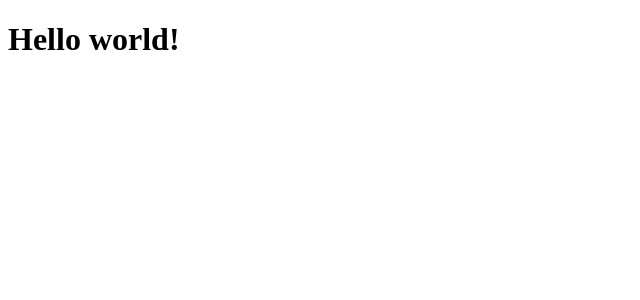
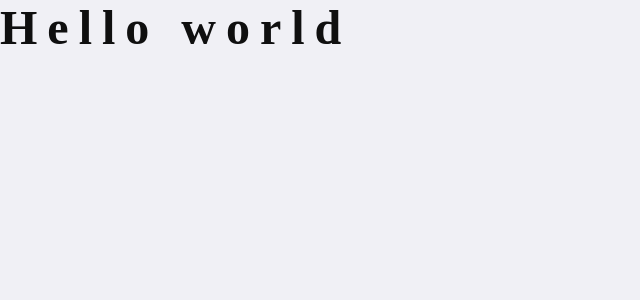
Before and after one commit to cKauan/github-explorer, a React (Create React App) app: page / in a window 1280 px wide. Shown: the top 300 px of the page, without its empty margins (0-640 px from the left). Built offline with nearby package versions, Linux system fonts and the light colour scheme.

Commit message:
setup styled components and add global style

```diff
--- a/src/App.tsx
+++ b/src/App.tsx
@@ -1,6 +1,15 @@
 import React from 'react';
+import { BrowserRouter as Router } from 'react-router-dom';
 import Routes from './routes';
+import GlobalStyle from './styles/global';
 
 export default function App(): JSX.Element {
-	return <Routes />;
+	return (
+		<>
+			<Router>
+				<Routes />
+			</Router>
+			<GlobalStyle />
+		</>
+	);
 }
--- a/src/pages/Dashboard/index.tsx
+++ b/src/pages/Dashboard/index.tsx
@@ -1,5 +1,6 @@
 import React from 'react';
+import { Title } from './styles';
 
 export default function Dashboard(): JSX.Element {
-	return <h1>Hello world!</h1>;
+	return <Title>Hello world</Title>;
 }
--- /dev/null
+++ b/src/pages/Dashboard/styles.ts
@@ -0,0 +1,7 @@
+import styled from 'styled-components';
+
+export const Title = styled.h1`
+	font-size: 48px;
+	color: #0f0f0f;
+	letter-spacing: 10px;
+`;
--- a/src/pages/Repository/index.tsx
+++ b/src/pages/Repository/index.tsx
@@ -1,5 +1,5 @@
 import React from 'react';
 
 export default function Repository(): JSX.Element {
-	return <h1>Hello world!</h1>;
+	return <h1>Hello world from Repository!</h1>;
 }
--- a/src/routes/index.tsx
+++ b/src/routes/index.tsx
@@ -1,15 +1,13 @@
 import React from 'react';
-import { BrowserRouter as Router, Route, Switch } from 'react-router-dom';
+import { Route, Switch } from 'react-router-dom';
 import Dashboard from '../pages/Dashboard';
 import Repository from '../pages/Repository';
 
 export default function Routes(): JSX.Element {
 	return (
-		<Router>
-			<Switch>
-				<Route path="/" exact component={Dashboard} />
-				<Route path="/" component={Repository} />
-			</Switch>
-		</Router>
+		<Switch>
+			<Route path="/" exact component={Dashboard} />
+			<Route path="/repository" component={Repository} />
+		</Switch>
 	);
 }
--- /dev/null
+++ b/src/styles/global.ts
@@ -0,0 +1,14 @@
+import { createGlobalStyle } from 'styled-components';
+
+export default createGlobalStyle`
+	* {
+		margin: 0;
+		padding: 0;
+		box-sizing: border-box;
+		outline: 0;
+		text-decoration: none;
+	}
+	body {
+		background-color: #f0f0f5
+	}
+`;
```
Also changed, not shown: 1 other file (tests, documents, lock files or other folders).
